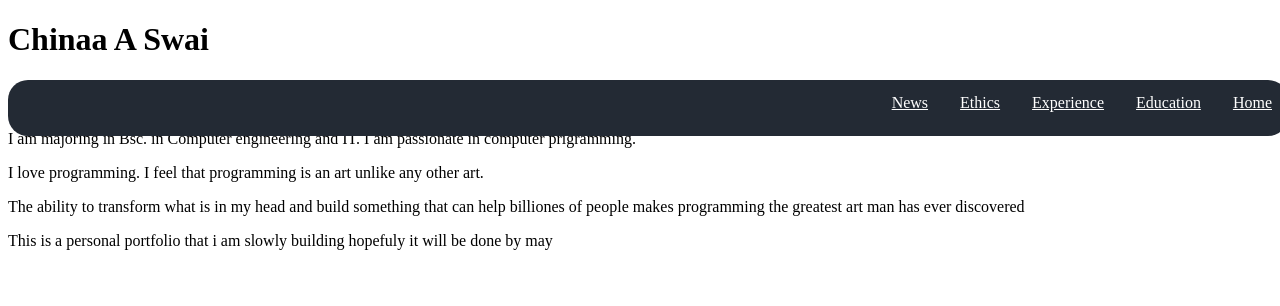
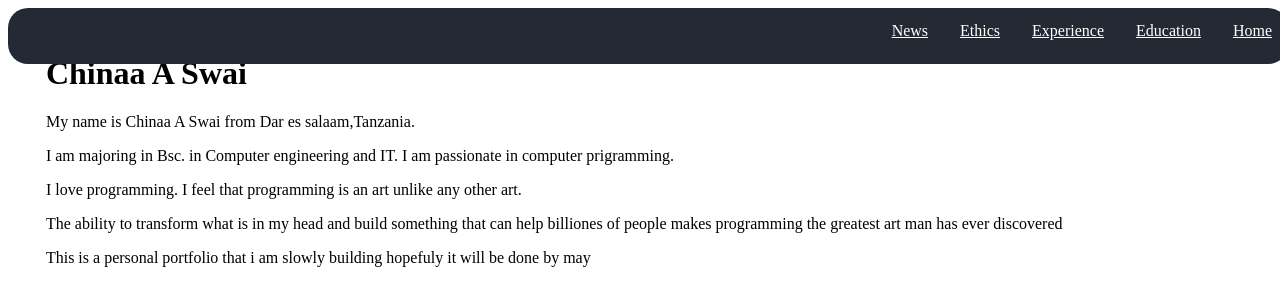
Before and after one commit to jhon-swai/chinaa-swai.github.io, a plain HTML site: page index.html in a window 1280 px wide. Drawn offline with Linux system fonts and the light colour scheme.

Commit message:
Update index.html
navigation bar overlap

```diff
--- a/index.html
+++ b/index.html
@@ -6,7 +6,7 @@
 <link rel="stylesheet" type="text/css" href="indexStyle.css"
 </head>
 <body>
-<h1>Chinaa A Swai</h1>
+
 <div class="clearfix">
 <ul class="navigationBar">
   <li><a class="navLink" href="">Home</a></li>
@@ -15,8 +15,9 @@
   <li><a class="navLink"href="">Ethics</a></li>
   <li><a class="navLink" href="">News</a></li>
 </ul>
-</div>
-<div>
+</div >
+<div class="clearfix content">
+<h1>Chinaa A Swai</h1>
 <p>My name is Chinaa A Swai from Dar es salaam,Tanzania.</p>
 <p> I am majoring in Bsc. in Computer engineering and IT. I am passionate in computer prigramming.</p>
 <p>I love programming. I feel that programming is an art unlike any other art.</p>
```
